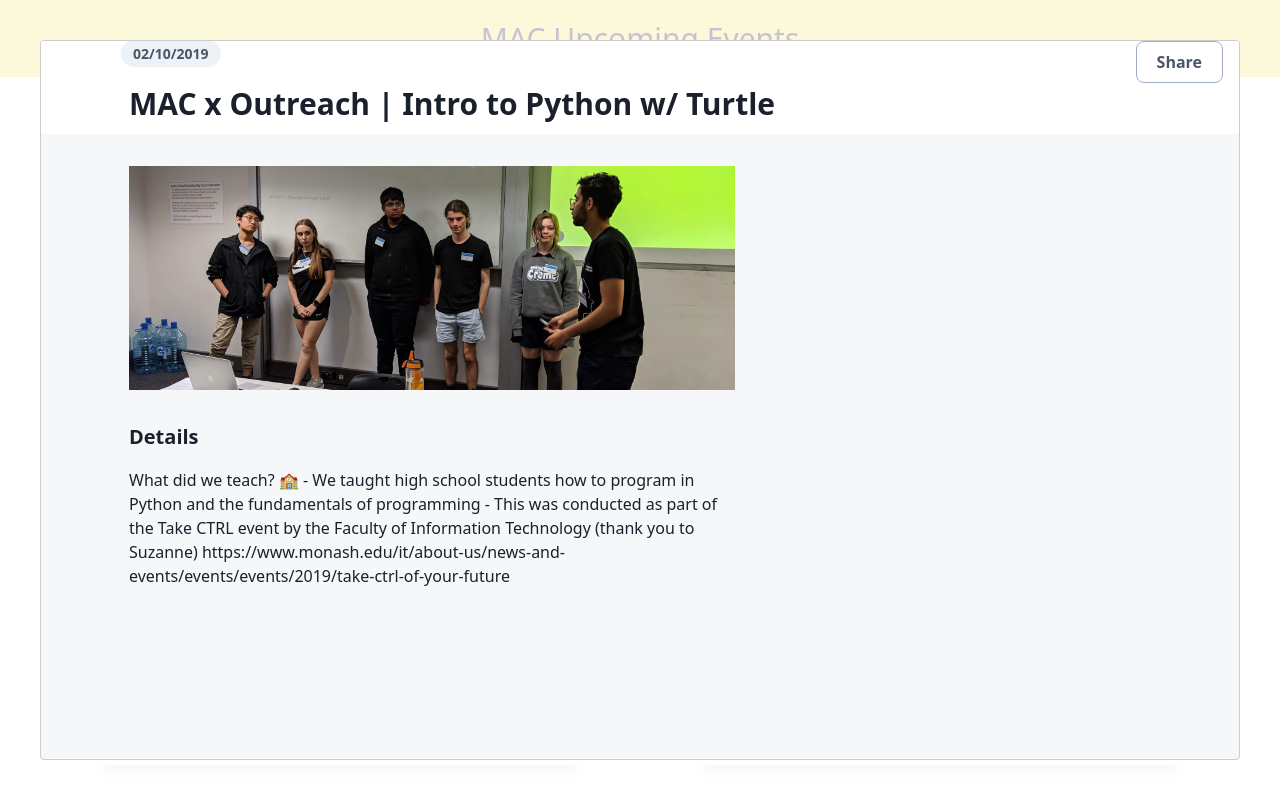
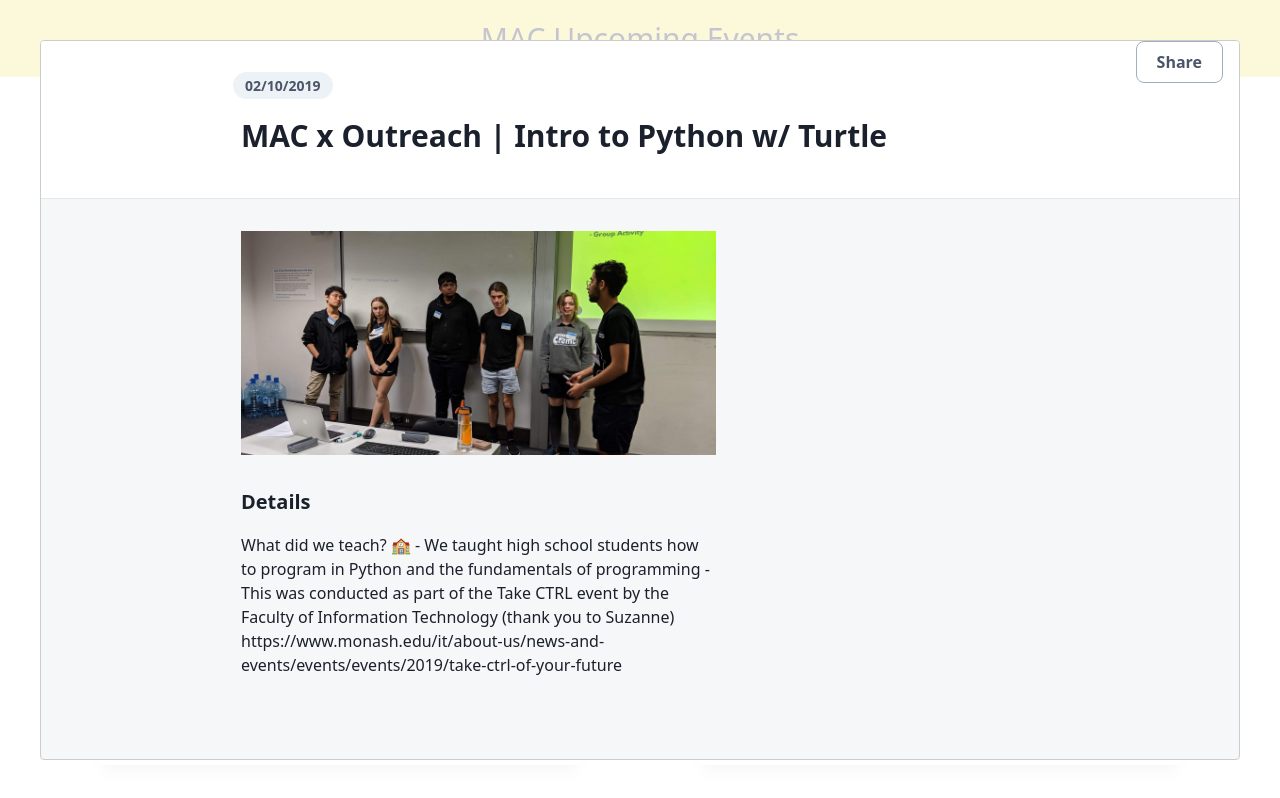
Before and after one commit to monashcoding/MAC-website, a Gatsby site: page / in a window 1280 px wide. Both pictures are taken after a click on the element 940 px from the left and 637 px from the top of the page. Built offline with nearby package versions, Linux system fonts and the light colour scheme; Gatsby itself is replaced by a stand-in of ours.

Commit message:
Fix up spacing of title box

```diff
--- a/src/components/EventCard.js
+++ b/src/components/EventCard.js
@@ -42,8 +42,8 @@ function EventCard(props) {
         contentLabel="Example Modal"
       >
       <div>
-        <div className="relative max-w-full bg-white px-20">
-          <div className="max-w-screen-xl">
+        <div className="relative max-w-full bg-white px-48 py-8 border-b">
+          <div className="max-w-screen-m">
             {(date || time) && (
               <Tag
                 text={`${date}`}
@@ -59,7 +59,7 @@ function EventCard(props) {
 
         </div>
 
-        <div className="relative max-w-full px-20 mx-auto mt-8">
+        <div className="relative max-w-full px-48 mx-auto mt-8">
           {image ? (
             <img
               className="w-7/12 h-full md:h-56 mt-8 mx-2 object-cover"
@@ -72,7 +72,7 @@ function EventCard(props) {
           {description ? (
             <>
             <div className="text-xl text-gray-900 font-bold mx-2 mb-2 mt-8">Details</div>
-            <div className="mt-4 mx-2 w-7/12 text-gray-900 ">{description}</div>
+            <div className="mt-4 mx-2 w-7/12 text-gray-900">{description}</div>
             </>
           ) : (
             <div className="text-l text-gray-900 mx-2">No description yet!</div>
```
